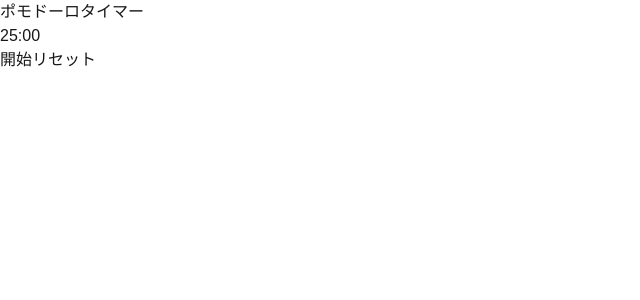
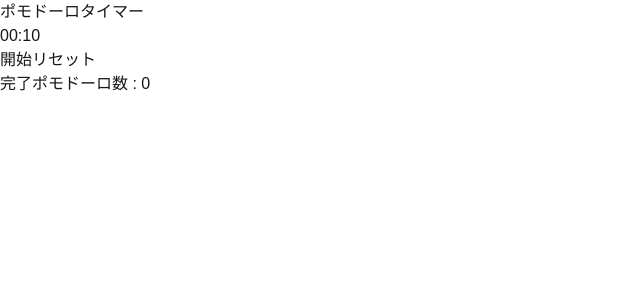
Before and after one commit to t-mine/my-pomodoro-app, a Next.js app: page / in a window 1280 px wide. Shown: the top 300 px of the page, without its empty margins (0-640 px from the left). Built offline with nearby package versions, Linux system fonts and the light colour scheme.

Commit message:
完了ポモドーロ数になったらタイマーを停止するように修正

```diff
--- a/src/components/Timer.tsx
+++ b/src/components/Timer.tsx
@@ -1,50 +1,75 @@
 import React, { useState, useEffect } from 'react';
 
-const WORK_TIME = 25 * 60; // 25分
-const BREAK_TIME = 5 * 60; // 5分
-
 interface TimerState {
-  seconds: number;
+  remainingTime: number;
   isRunning: boolean;
   mode: 'work' | 'break';
+  completedPomodoros: number;
+}
+
+interface SettingsState {
+  workDuration: number;
+  breakDuration: number;
+  goalPomodoros: number;
 }
 
 // Timerコンポーネント
 const Timer: React.FC = () => {
+  // 設定ステート
+  const [setting, setSetting] = useState<SettingsState>({
+    workDuration: 10,
+    breakDuration: 5,
+    goalPomodoros: 2
+  });
   // タイマーステート
   const [timerState, setTimerState] = useState<TimerState>({
-    seconds: 25 * 60,   // 初期の秒数
-    isRunning: false,  // 初期状態でタイマーは停止している
-    mode: 'work',  // 初期モードは「work」
+    remainingTime: setting.workDuration,
+    isRunning: false,
+    mode: 'work',
+    completedPomodoros: 0,
   });
 
   useEffect(() => {
-    let intervalId: NodeJS.Timeout;
+    // 停止の場合、何もしない
+    if (!timerState.isRunning) return;
+    // 残り時間が無い場合、何もしない
+    if (timerState.remainingTime === 0) return;
     // タイマー開始
-    if (timerState.isRunning)
-    {
-      intervalId = setInterval(() => {
+    const intervalId = setInterval(() => {
       setTimerState((prevState: TimerState) => {
-          const prevTime = prevState.seconds;
-          const nextTime = prevTime - 1;
-          if (nextTime <= 0)
-          {
-            // タイマー終了
+
+        // 残り時間が無い場合、かつ、ゴールポモドーロ数に到達していない場合
+        if (prevState.remainingTime === 0 && prevState.completedPomodoros < setting.goalPomodoros) {
+          // 完了ポモドーロ数
+          const completedPomodoros = prevState.mode === 'work' ? prevState.completedPomodoros + 1 : prevState.completedPomodoros
+          const isCompleted = completedPomodoros === setting.goalPomodoros;
+          // モード切替、workの場合は完了ポモドーロ数を+1
           return {
             ...prevState,
-              seconds: prevState.mode === 'work' ? BREAK_TIME : WORK_TIME,  // 次のモードに切り替え
-              mode: prevState.mode === 'work' ? 'break' : 'work',          // モードを切り替え
-              isRunning: false,
+            remainingTime:
+              isCompleted
+                ? 0
+                : prevState.mode === 'work'
+                  ? setting.breakDuration
+                  : setting.workDuration,
+            isRunning: !isCompleted,
+            mode:
+            isCompleted
+              ? prevState.mode
+              : prevState.mode === 'work'
+                ? 'break'
+                : 'work',
+            completedPomodoros: completedPomodoros
           }
         }
+        // 残り時間を1秒減らす
         return {
           ...prevState,
-            seconds: nextTime
+          remainingTime: prevState.remainingTime - 1
         }
       });
     }, 1000);
-    }
-    // タイマー停止
+    // timerState.isRunning変更時にタイマー停止
     return () => clearInterval(intervalId);
   }, [timerState.isRunning]);
 
@@ -58,19 +83,19 @@ const Timer: React.FC = () => {
   }));
   const resetTimer = () => setTimerState(prevState => ({
     ...prevState,
-    seconds: WORK_TIME,
+    remainingTime: setting.workDuration,
     isRunning: false
   }));
 
-  const formatTime = (seconds: number) => {
-    const mins = Math.floor(seconds / 60);
-    const secs = seconds % 60;
+  const formatTime = (remainingTime: number) => {
+    const mins = Math.floor(remainingTime / 60);
+    const secs = remainingTime % 60;
     return `${mins.toString().padStart(2, '0')}:${secs.toString().padStart(2, '0')}`;
   };
 
   return (
     <div className="text-center">
-      <div className="text-6xl font-bold mb-4">{formatTime(timerState.seconds)}</div>
+      <div className="text-6xl font-bold mb-4">{formatTime(timerState.remainingTime)}</div>
       <div className="space-x-2">
         {!timerState.isRunning ? (
           <button onClick={startTimer} className="bg-green-500 text-white px-4 py-2 rounded">
@@ -84,6 +109,7 @@ const Timer: React.FC = () => {
         <button onClick={resetTimer} className="bg-red-500 text-white px-4 py-2 rounded">
           リセット
         </button>
+        <div>完了ポモドーロ数 : {timerState.completedPomodoros}</div>
       </div>
     </div>
   );
```
Lines whose indentation alone changed are shown as unchanged.
